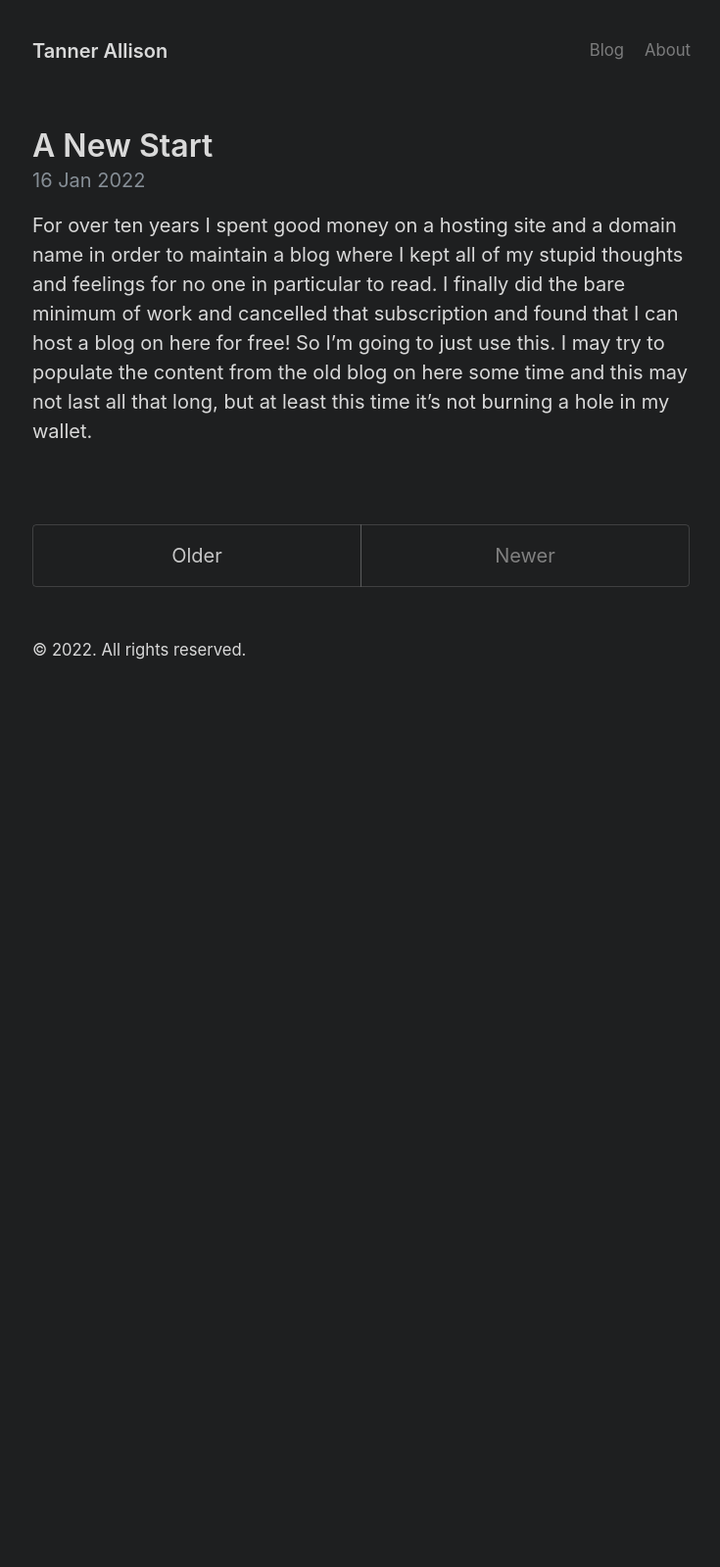
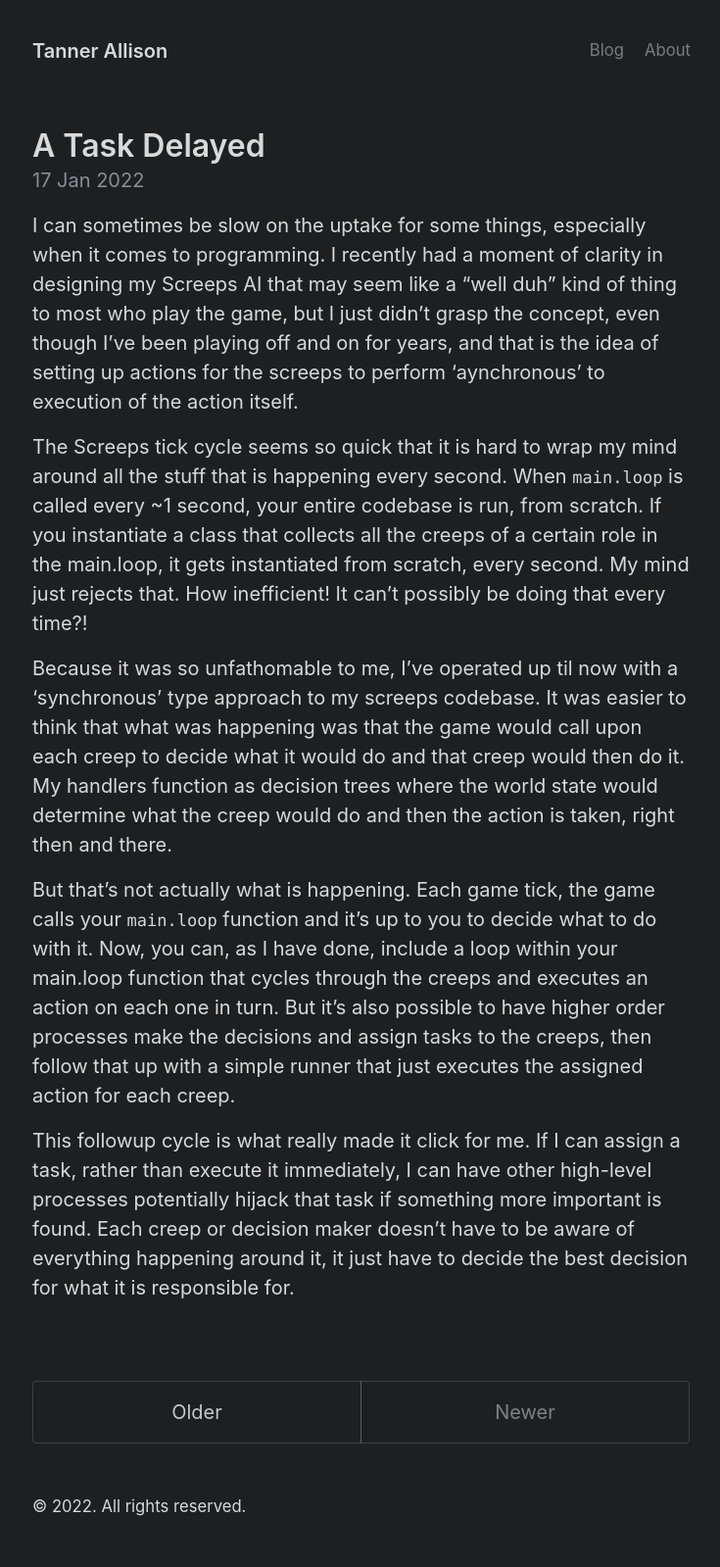
Before and after one commit to tannerallison/tannerallison.github.io, a Jekyll site: the page built from index.html, in a window 1280 px wide. Shown: the whole page at 98% size, without its empty margins (271-1006 px from the left). Built offline with Jekyll 4.4.1, drawn with Linux system fonts in a browser that asks for light colours; the list of posts is cut into pages by our own code; before the commit the page ends 900 px from its top, so only the background shows below that.

Commit message:
Update 2022-01-17-a-task-delayed.md

```diff
--- a/_posts/2022-01-17-a-task-delayed.md
+++ b/_posts/2022-01-17-a-task-delayed.md
@@ -1,7 +1,7 @@
 ---
 layout: post
 title: A Task Delayed
-published: false
+category: screeps
 ---
 
 I can sometimes be slow on the uptake for some things, especially when it comes to programming. I recently had a moment of clarity in designing my Screeps AI that may seem like a "well duh" kind of thing to most who play the game, but I just didn't grasp the concept, even though I've been playing off and on for years, and that is the idea of setting up actions for the screeps to perform 'aynchronous' to execution of the action itself.
```
